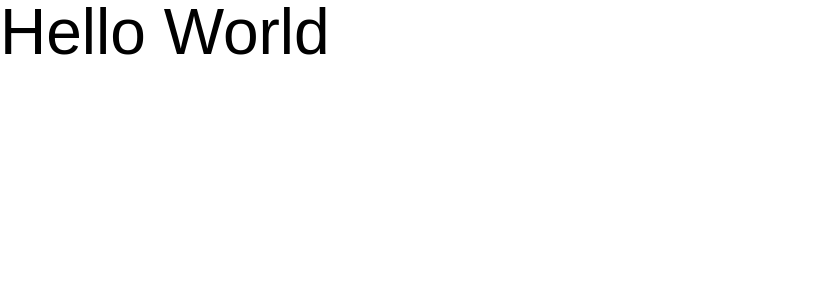
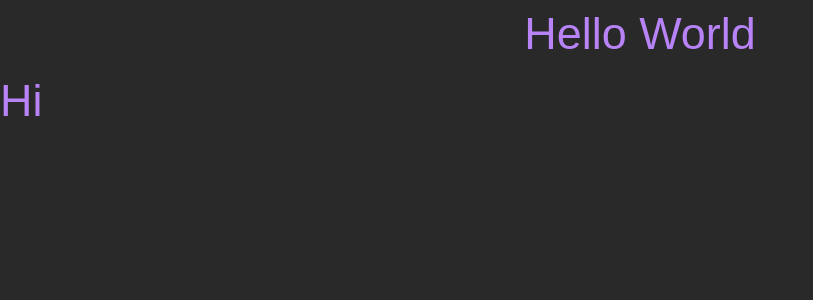
Before and after one commit to DYLANeay/pomodoro-app, a Vue app: page / in a window 1280 px wide. Shown: the top 300 px of the page, without its empty margins (0-813 px from the left). Built offline with nearby package versions, Linux system fonts and the light colour scheme; a web font is replaced by a local one.

Commit message:
font-size, solve tailwind problem

```diff
--- a/package.json
+++ b/package.json
@@ -12,17 +12,19 @@
   },
   "dependencies": {
     "@tailwindcss/vite": "^4.1.6",
-    "tailwindcss": "^4.1.6",
     "vue": "^3.5.13"
   },
   "devDependencies": {
     "@eslint/js": "^9.22.0",
     "@vitejs/plugin-vue": "^5.2.3",
     "@vue/eslint-config-prettier": "^10.2.0",
+    "autoprefixer": "^10.4.21",
     "eslint": "^9.22.0",
     "eslint-plugin-vue": "~10.0.0",
     "globals": "^16.0.0",
+    "postcss": "^8.5.3",
     "prettier": "3.5.3",
+    "tailwindcss": "^4.1.6",
     "vite": "^6.2.4",
     "vite-plugin-vue-devtools": "^7.7.2"
   }
--- a/src/App.vue
+++ b/src/App.vue
@@ -1,5 +1,13 @@
 <template>
-  <h1>Hello World</h1>
+  <h1 class="text-center">Hello World</h1>
+  <Quote />
 </template>
 
-<script setup></script>
+<script setup>
+// import { ref } from 'vue'
+import Quote from './components/Quote.vue'
+</script>
+
+<style>
+@import 'tailwindcss';
+</style>
--- a/src/assets/styles/global.css
+++ b/src/assets/styles/global.css
@@ -1,14 +1,29 @@
-@import 'reset.css';
+@import './reset.css';
 
 :root {
   --font-primary: 'polymath-display', sans-serif;
   --font-weight-regular: font-weight: 400;
   --font-weight-bold: font-weight: 700;
-  --font-size: 4rem;
   --whitespace: 1rem;
+  --background-color: #292929;
+  --div-color: #000000;
+  --text-accent-color: #b783f7;
+  --text-color: white;
+  --fs-sm: clamp(0.8rem, 0.17vi + 0.76rem, 0.89rem);
+  --fs-base: clamp(1rem, 0.34vi + 0.91rem, 1.19rem);
+  --fs-md: clamp(1.25rem, 0.61vi + 1.1rem, 1.58rem);
+  --fs-lg: clamp(1.56rem, 1vi + 1.31rem, 2.11rem);
+  --fs-xl: clamp(1.95rem, 1.56vi + 1.56rem, 2.81rem);
+  --fs-xxl: clamp(2.44rem, 2.38vi + 1.85rem, 3.75rem);
+  --fs-xxxl: clamp(3.05rem, 3.54vi + 2.17rem, 5rem);
 }
 
 html {
   font-family: var(--font-primary);
-  font-size: var(--font-size);
+  font-size: var(--fs-xl);
+  color: var(--text-accent-color);
 }
+
+body {
+  background-color: var(--background-color);
+}
--- a/src/assets/styles/reset.css
+++ b/src/assets/styles/reset.css
@@ -1,129 +1,75 @@
-/* http://meyerweb.com/eric/tools/css/reset/
-   v2.0 | 20110126
-   License: none (public domain)
-*/
+/* 1. Use a more-intuitive box-sizing model */
+*,
+*::before,
+*::after {
+  box-sizing: border-box;
+}
 
-html,
-body,
-div,
-span,
-applet,
-object,
-iframe,
+/* 2. Remove default margin */
+* {
+  margin: 0;
+}
+
+/* 3. Enable keyword animations */
+@media (prefers-reduced-motion: no-preference) {
+  html {
+    interpolate-size: allow-keywords;
+  }
+}
+
+body {
+  /* 4. Add accessible line-height */
+  line-height: 1.5;
+  /* 5. Improve text rendering */
+  -webkit-font-smoothing: antialiased;
+}
+
+/* 6. Improve media defaults */
+img,
+picture,
+video,
+canvas,
+svg {
+  display: block;
+  max-width: 100%;
+}
+
+/* 7. Inherit fonts for form controls */
+input,
+button,
+textarea,
+select {
+  font: inherit;
+}
+
+/* 8. Avoid text overflows */
+p,
 h1,
 h2,
 h3,
 h4,
 h5,
-h6,
-p,
-blockquote,
-pre,
-a,
-abbr,
-acronym,
-address,
-big,
-cite,
-code,
-del,
-dfn,
-em,
-img,
-ins,
-kbd,
-q,
-s,
-samp,
-small,
-strike,
-strong,
-sub,
-sup,
-tt,
-var,
-b,
-u,
-i,
-center,
-dl,
-dt,
-dd,
-ol,
-ul,
-li,
-fieldset,
-form,
-label,
-legend,
-table,
-caption,
-tbody,
-tfoot,
-thead,
-tr,
-th,
-td,
-article,
-aside,
-canvas,
-details,
-embed,
-figure,
-figcaption,
-footer,
-header,
-hgroup,
-menu,
-nav,
-output,
-ruby,
-section,
-summary,
-time,
-mark,
-audio,
-video {
-  margin: 0;
-  padding: 0;
-  border: 0;
-  font-size: 100%;
-  font: inherit;
-  vertical-align: baseline;
+h6 {
+  overflow-wrap: break-word;
 }
-/* HTML5 display-role reset for older browsers */
-article,
-aside,
-details,
-figcaption,
-figure,
-footer,
-header,
-hgroup,
-menu,
-nav,
-section {
-  display: block;
+
+/* 9. Improve line wrapping */
+p {
+  text-wrap: pretty;
 }
-body {
-  line-height: 1;
+h1,
+h2,
+h3,
+h4,
+h5,
+h6 {
+  text-wrap: balance;
 }
-ol,
-ul {
-  list-style: none;
+
+/*
+  10. Create a root stacking context
+*/
+#root,
+#__next {
+  isolation: isolate;
 }
-blockquote,
-q {
-  quotes: none;
-}
-blockquote:before,
-blockquote:after,
-q:before,
-q:after {
-  content: '';
-  content: none;
-}
-table {
-  border-collapse: collapse;
-  border-spacing: 0;
-}
--- /dev/null
+++ b/src/components/Quote.vue
@@ -0,0 +1,8 @@
+<template>
+  <p>Hi</p>
+</template>
+<script setup>
+defineOptions({
+  name: 'MotivationalQuote',
+})
+</script>
--- a/vite.config.js
+++ b/vite.config.js
@@ -8,7 +8,7 @@ import vueDevTools from 'vite-plugin-vue-devtools'
 
 // https://vite.dev/config/
 export default defineConfig({
-  plugins: [vue(), vueDevTools(), tailwindcss],
+  plugins: [vue(), vueDevTools(), tailwindcss()],
   resolve: {
     alias: {
       '@': fileURLToPath(new URL('./src', import.meta.url)),
```
Also changed, not shown: 1 other file (tests, documents, lock files or other folders).
